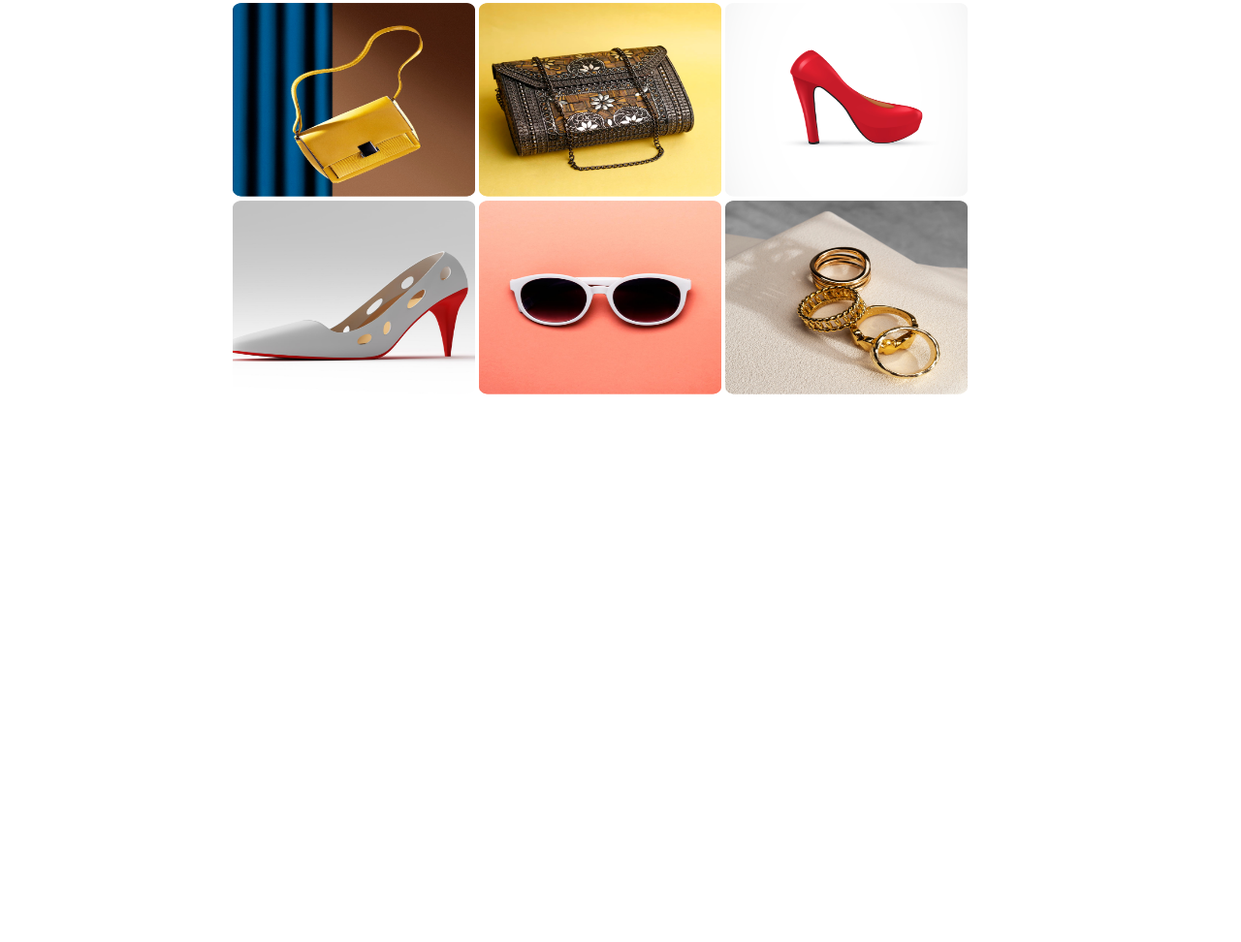
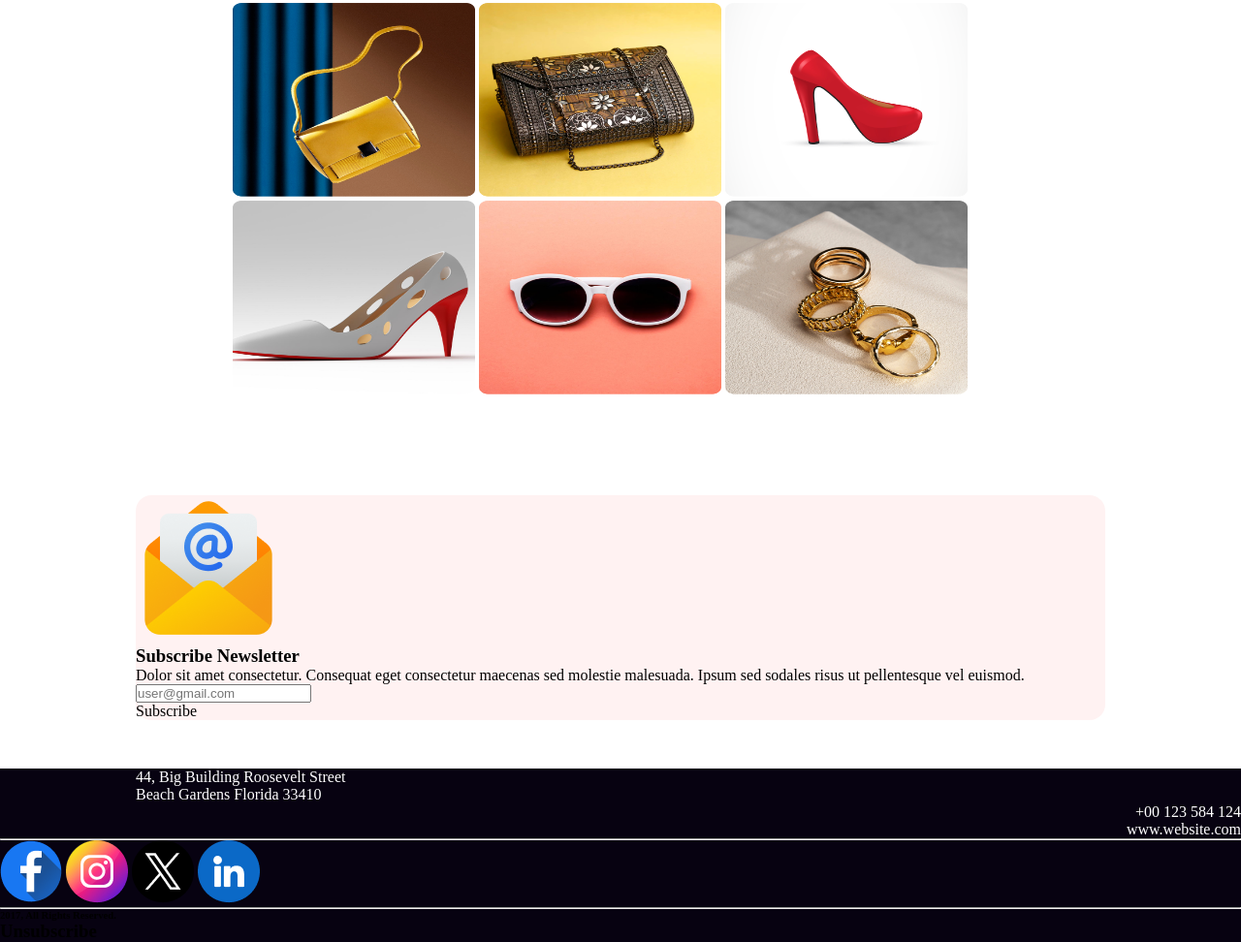
Before and after one commit to Sumonsheikh10/My-First-Portfolio, a plain HTML site: page index.html in a window 1280 px wide. Shown: the part 2918-3890 px from the top of the page at 97% size. Before the commit the page ends 3429 px from the top, so only its background shows below. Drawn offline with Linux system fonts and the light colour scheme.

Commit message:
added images and info

```diff
--- a/index.html
+++ b/index.html
@@ -85,9 +85,35 @@
                 <img height="200ox" width=" 250px" src="resources/Rectangle 8.png" alt="">
 
             </div>
-
+            <section>
+            <div class="woman" >
+                <img class="i-am"" src="./resources/Group 61.png" alt="">
+                <h1>Subscribe Newsletter</h1>
+                <p>Dolor sit amet consectetur. Consequat eget consectetur maecenas sed molestie malesuada. Ipsum sed sodales risus ut pellentesque vel euismod. </p>
+                <input type="text" placeholder="user@gmail.com">
+                <nav>
+                    Subscribe
+                </nav>
+            </div>
+        </section>
 </div>
     </main>
+    <footer class="footer">
+        <p class="foot">44, Big Building Roosevelt Street <br>
+            Beach Gardens Florida 33410</p>
+            <p class="phone" >+00 123 584 124 <br> www.website.com</p>
+            <hr>
+            <div>
+            <img src="./resources/Facebook.png" alt="">
+            <img src="./resources/Instagram.png" alt="">
+            <img src="./resources/Twitter.png" alt="">
+            <img src="./resources/Linkedin.png" alt="">
+        </div>
+            <hr>
+            <h6>2017, All Rights Reserved.</h6>
+            <h3>Unsubscribe</h3>
+
+    </footer>
 </body>
 
 </html>
--- a/styles/index.css
+++ b/styles/index.css
@@ -81,6 +81,7 @@ main {
     background-color: red;
     border-radius: none;
     color: white;
+    cursor: text;
 }
 
 .hello {
@@ -132,3 +133,24 @@ color: #FF0000;
     align-items: center;
     margin-left: 100px;
 }
+.woman{
+
+    align-content: space-between;
+    background: rgba(255, 0, 0, 0.05); border-radius: 16px;
+
+}
+/* footer start */
+.footer{
+
+background-color: #070211;
+}
+.foot{
+    margin-left: 140px;
+    color: white;
+
+}
+.phone{
+    text-align: right;
+    margin-left: 140px;
+    color: white
+}
```
